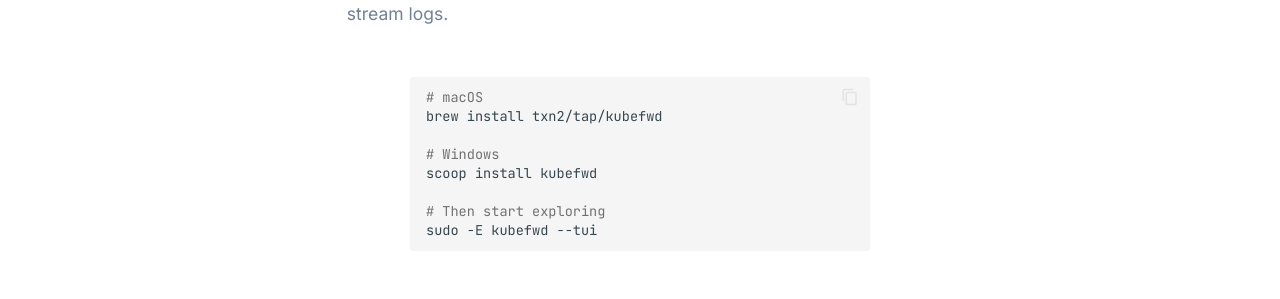
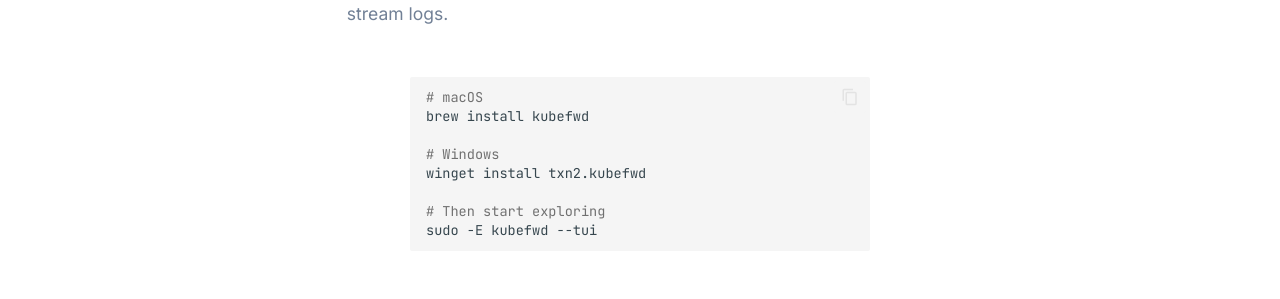
Before and after one commit to txn2/kubefwd, an MkDocs documentation site: the page built from docs/index.md, in a window 1280 px wide and 900 px high, scrolled down 1750 px. Shown: the part 285-584 px from the top of the window. Built offline with MkDocs 1.6.1 and Material for MkDocs 9.7.7, drawn with Linux system fonts in a browser that asks for light colours; comment, search, counter and statistics services are not loaded; the version menu is left out.

Commit message:
Update installation instructions: adjust package manager commands for macOS and Windows

````diff
--- a/docs/index.md
+++ b/docs/index.md
@@ -118,10 +118,10 @@
 
 ```bash
 # macOS
-brew install txn2/tap/kubefwd
+brew install kubefwd
 
 # Windows
-scoop install kubefwd
+winget install txn2.kubefwd
 
 # Then start exploring
 sudo -E kubefwd --tui
````
